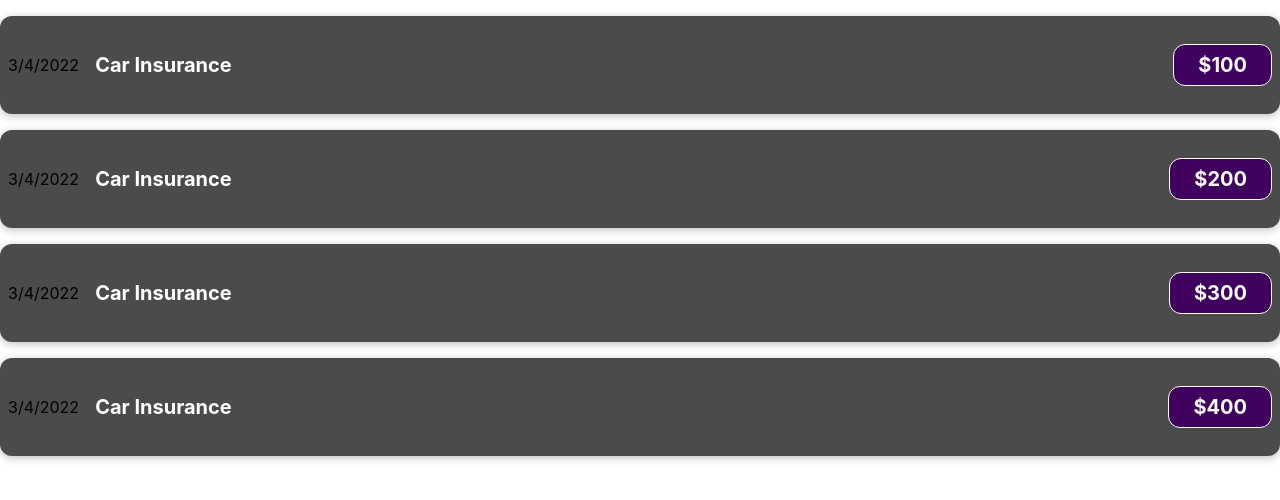
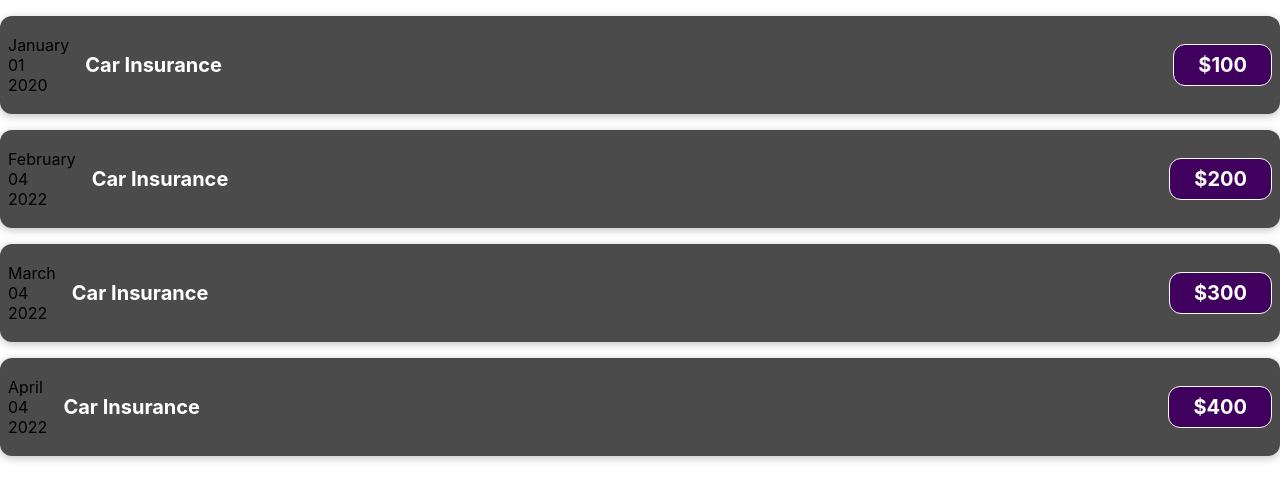
Before and after one commit to ken888686/food-order, a React (Create React App) app: page / in a window 1280 px wide. Shown: the top 500 px of the page. Built offline with nearby package versions, Linux system fonts and the light colour scheme.

Commit message:
add date

```diff
--- a/src/App.js
+++ b/src/App.js
@@ -8,13 +8,13 @@ function App() {
       id: 1,
       title: 'Car Insurance',
       amount: 100,
-      date: new Date(2022, 2, 4),
+      date: new Date(2020, 0, 1),
     },
     {
       id: 2,
       title: 'Car Insurance',
       amount: 200,
-      date: new Date(2022, 2, 4),
+      date: new Date(2022, 1, 4),
     },
     {
       id: 3,
@@ -26,7 +26,7 @@ function App() {
       id: 4,
       title: 'Car Insurance',
       amount: 400,
-      date: new Date(2022, 2, 4),
+      date: new Date(2022, 3, 4),
     },
   ];
 
--- a/src/components/Expenseitem.js
+++ b/src/components/Expenseitem.js
@@ -2,9 +2,16 @@ import './ExpenseItem.css';
 
 export default function ExpenseItem(props) {
   const { title, amount, date } = props;
+  const month = date.toLocaleString('default', { month: 'long' });
+  const day = date.toLocaleString('default', { day: '2-digit' });
+  const year = date.getFullYear();
   return (
     <div className="expense-item">
-      <div>{date.toLocaleDateString()}</div>
+      <div>
+        <div>{month}</div>
+        <div>{day}</div>
+        <div>{year}</div>
+      </div>
       <div className="expense-item__description">
         <h2>{title}</h2>
         <p className="expense-item__price">
```
Also changed, not shown: .eslintrc.json.
